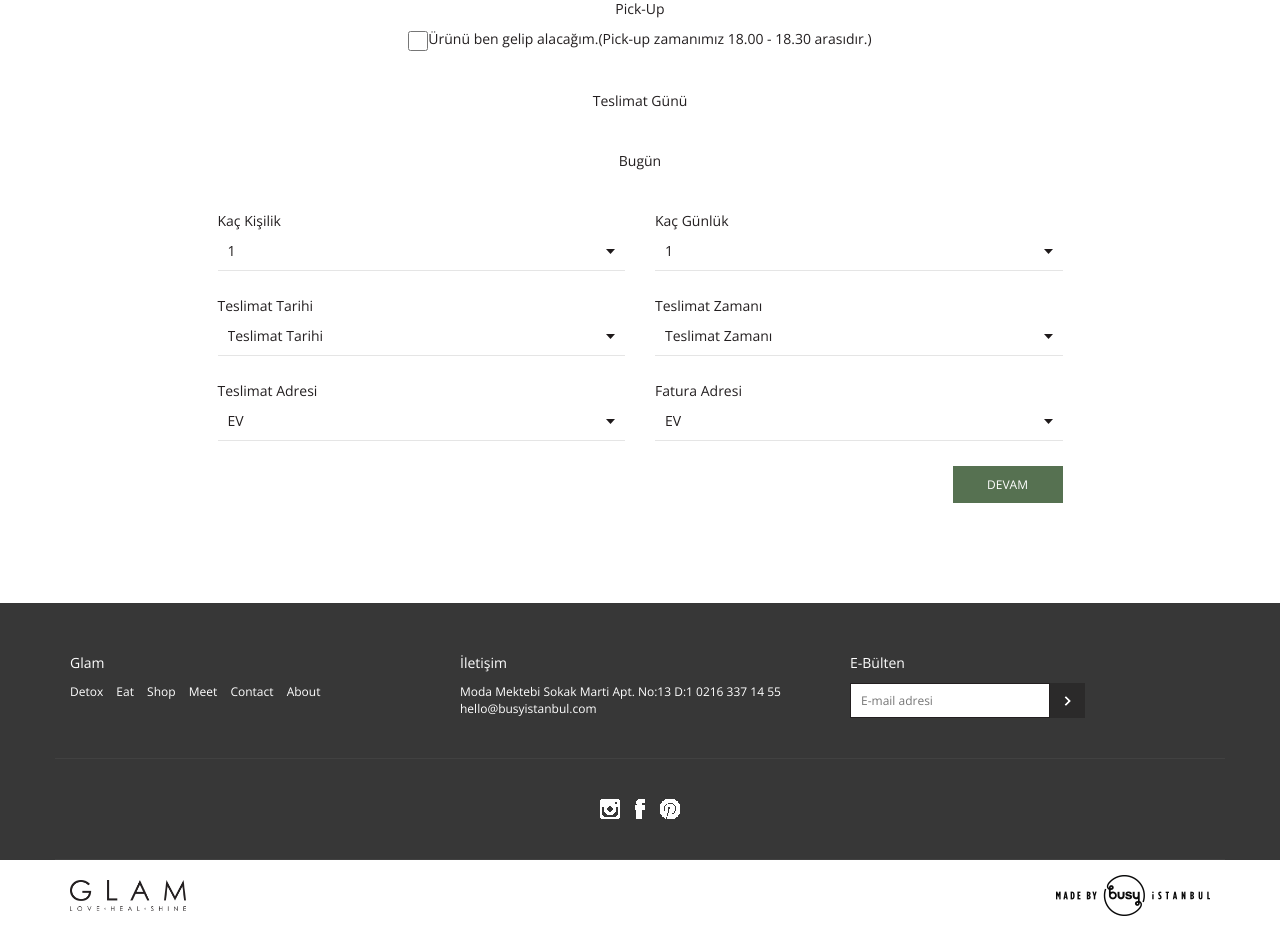
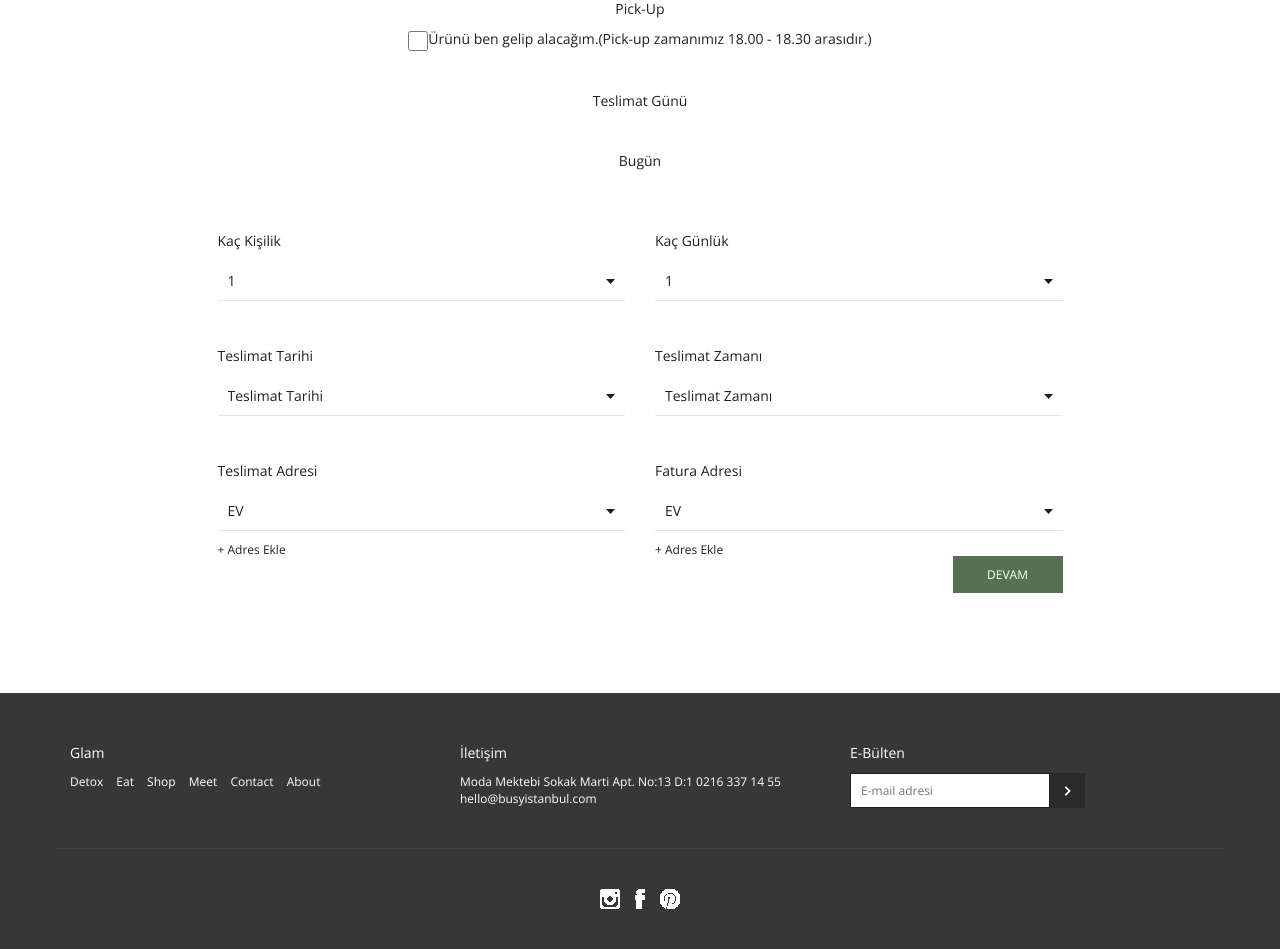
Before and after one commit to developerphp/glam, a CodeIgniter app: the page made by application/views/basket/calendarView.php in a window 1280 px wide. Shown: the part 326-1275 px from the top of the page. Before the commit the page ends 1242 px from the top, so only its background shows below. Run offline with CodeIgniter, Linux system fonts and the light colour scheme; data that the repository does not hold is empty; some web fonts are replaced.

Commit message:
basket css

```diff
--- a/application/views/basket/calendarView.php
+++ b/application/views/basket/calendarView.php
@@ -59,6 +59,7 @@
                   <select name="address1">
                     <option>EV</option>
                   </select>
+                  <a href="">+ Adres Ekle</a>
                 </div>
               </div>
               <div class="col-md-6 col-sm-6"> <span class="title">Fatura Adresi</span>
@@ -66,6 +67,7 @@
                   <select name="address2">
                     <option>EV</option>
                   </select>
+                  <a href="">+ Adres Ekle</a>
                 </div>
               </div>
             </div>
--- a/assets/css/style.css
+++ b/assets/css/style.css
@@ -1262,12 +1349,15 @@ footer {
 }
 
 .login_box .title {
+  display: block;
   font-size: 14px;
+  margin: 20px 0px 10px 0px;
 }
 
 .login_left {
   border-right: 1px solid #e5e5e5;
 }
+
 @media only screen and (max-width: 767px) {
   .login_left {
     margin-bottom: 60px;
@@ -1358,6 +1451,12 @@ footer {
   background: url(../images/select_arrow.png) no-repeat;
   background-position: right 10px center;
 }
+
+.select_box a {
+  display: block;
+  margin-top: 10px;
+}
+
 .select_box select {
   background: transparent;
   width: 100%;
--- a/assets/sass/style.scss
+++ b/assets/sass/style.scss
@@ -1033,7 +1033,9 @@ footer{
 		padding: 0px;
 	}
 	.title{
+		display: block;
 		font-size: 14px;
+		margin: 20px 0px 10px 0px;
 	}
 }
 
@@ -1132,6 +1134,11 @@ footer{
 	margin-bottom: 25px;
 	background: url(../images/select_arrow.png) no-repeat;
 	background-position: right 10px center;
+
+	a{
+		display: block;
+		margin-top: 10px;
+	}
 
 	select{
 		background: transparent;
```
Also changed, not shown: other parts of assets/css/style.css (+142 -33 lines), 1 other file.
